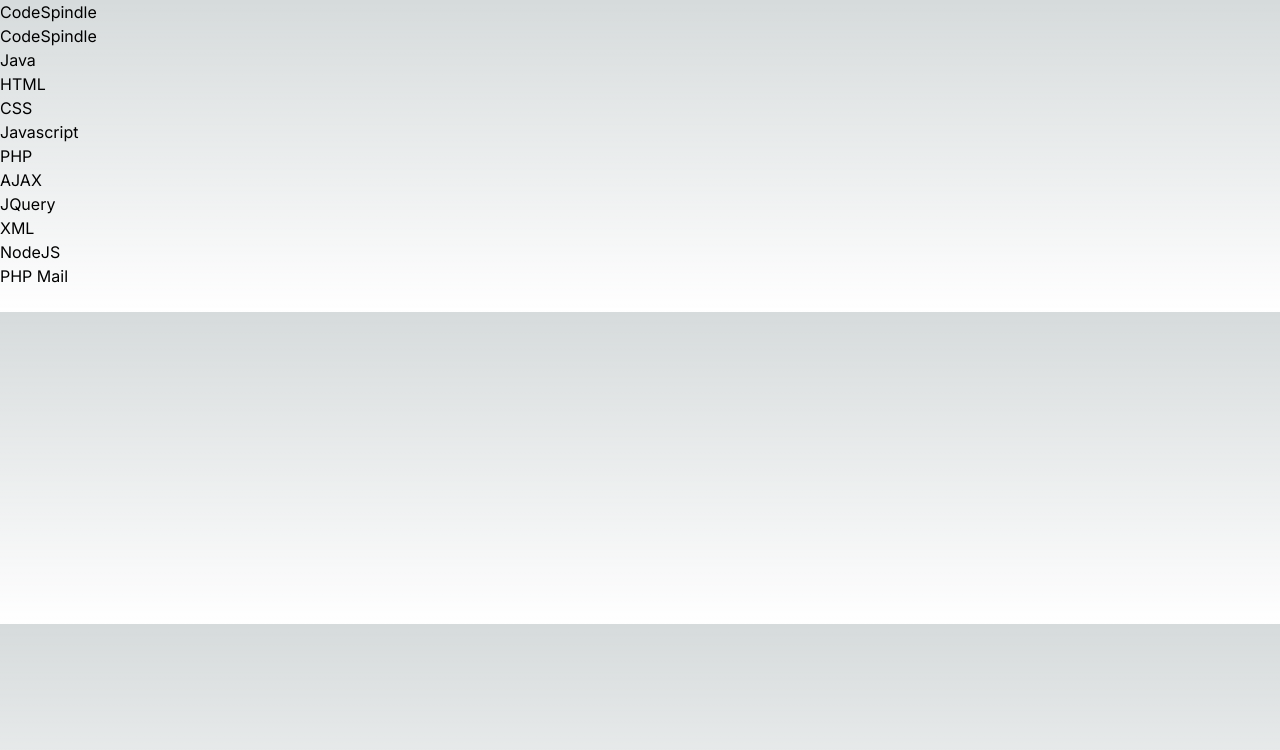
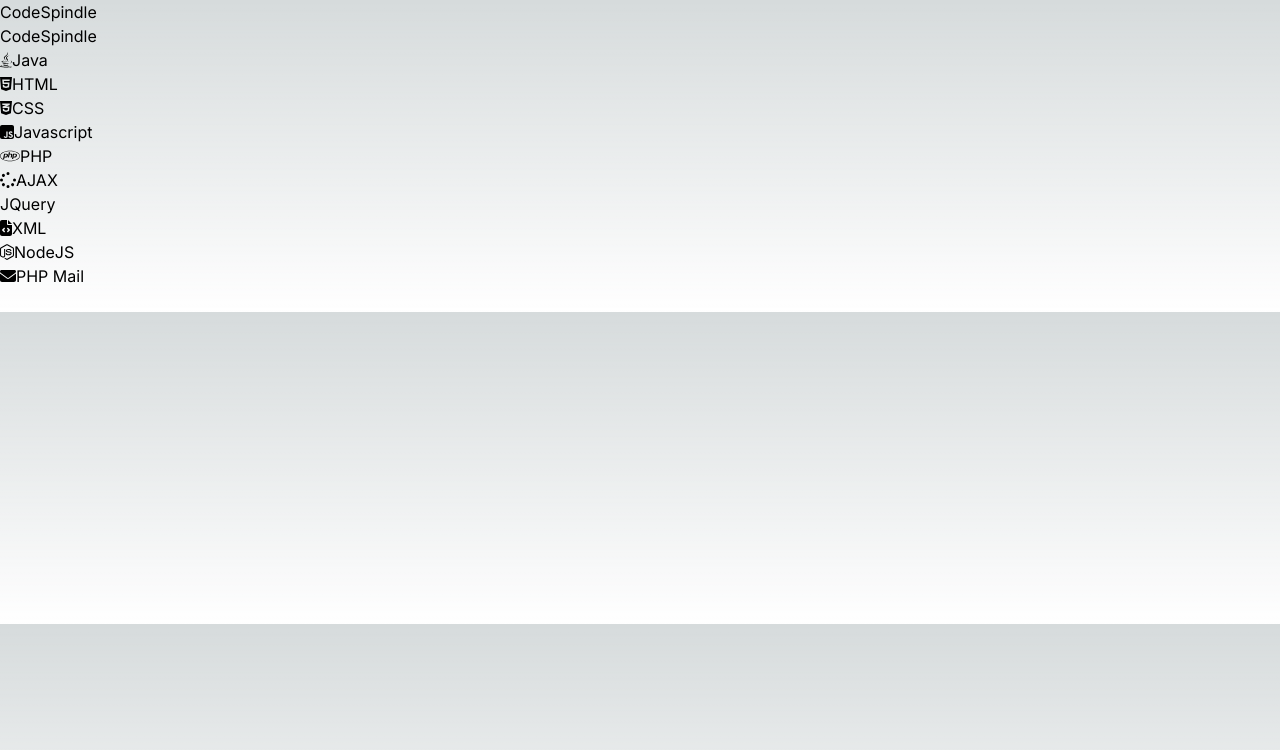
Before and after one commit to TFM-HITESH/CodeSpindle-Reimagined, a Next.js app: page / in a window 1280 px wide. Shown: the top 750 px of the page. Built offline with nearby package versions, Linux system fonts and the light colour scheme.

Commit message:
Navbar with Logos

```diff
--- a/package.json
+++ b/package.json
@@ -9,6 +9,11 @@
     "lint": "next lint"
   },
   "dependencies": {
+    "@fortawesome/fontawesome-free": "^6.4.2",
+    "@fortawesome/fontawesome-svg-core": "^6.4.2",
+    "@fortawesome/free-brands-svg-icons": "^6.4.2",
+    "@fortawesome/free-solid-svg-icons": "^6.4.2",
+    "@fortawesome/react-fontawesome": "^0.2.0",
     "@types/node": "20.5.0",
     "@types/react": "18.2.20",
     "@types/react-dom": "18.2.7",
--- a/src/Components/HiddenNavbar.tsx
+++ b/src/Components/HiddenNavbar.tsx
@@ -39,7 +39,7 @@ const Navbar: React.FC<NavbarProps> = () => {
 
     return (
         //w-full bg-gray-900 : old Design
-        <nav className={`fixed top-[-9.5%] w-full bg-gray-900 ${isVisible ? 'translate-y-full' : 'translate-y-0'}`} style={{ transition: 'transform 0.70s' }}>
+        <nav className={`fixed w-full top-[-8.5%] bg-gradient-to-r from-gray-900 from-15% via-cyan-950 via-40% to-[#181634] to-90% ... ${isVisible ? 'translate-y-full' : 'translate-y-0'}`} style={{ transition: 'transform 0.70s' }}>
             <div className="flex items-center justify-between px-4 py-3 md:px-8 ">
 
                 <div className={`text-white text-xl font-bold ${isMenuOpen ? 'hidden' : 'block'} md:block`}>
@@ -135,7 +135,8 @@ const Navbar: React.FC<NavbarProps> = () => {
                     </button>
                 </div>
             </div>
-            <div className="w-[100%] h-2 bg-cyan-500"></div>
+            <div className="w-[100%] h-0.5 opacity-40 bg-slate-300"></div>
+            {/* <div className="w-[100%] h-2 bg-cyan-500"></div> */}
         </nav>
     );
 }
--- a/src/Components/Navbar.tsx
+++ b/src/Components/Navbar.tsx
@@ -1,6 +1,18 @@
 'use client';
 import Link from 'next/link';
 import React, { useEffect, useState } from 'react';
+//https://fontawesome.com/v5/docs/web/use-with/react#get-started Fontawesome docs
+
+import { FontAwesomeIcon } from '@fortawesome/react-fontawesome';
+import { faJava } from '@fortawesome/free-brands-svg-icons';
+import { faHtml5 } from '@fortawesome/free-brands-svg-icons';
+import { faCss3Alt } from '@fortawesome/free-brands-svg-icons';
+import { faSquareJs } from '@fortawesome/free-brands-svg-icons';
+import { faPhp } from '@fortawesome/free-brands-svg-icons';
+import { faNodeJs } from '@fortawesome/free-brands-svg-icons';
+import { faSpinner } from '@fortawesome/free-solid-svg-icons';
+import { faEnvelope } from '@fortawesome/free-solid-svg-icons';
+import { faFileCode } from '@fortawesome/free-solid-svg-icons';
 
 
 type NavbarProps = {
@@ -32,53 +44,62 @@ const Navbar: React.FC<NavbarProps> = () => {
                         </Link>
                     </div>
 
-                    <li className="px-8 py-2 transition duration-300 ease-in-out opacity-50 transform hover:bg-stone-300 hover:text-black hover:shadow-lg hover:scale-105 rounded-md hover:opacity-100 animate-glow-opacity">
+                    <li className="px-7 py-2 transition duration-300 ease-in-out opacity-50 transform hover:bg-stone-300 hover:text-black hover:shadow-lg hover:scale-105 rounded-md hover:opacity-100 animate-glow-opacity">
                         <Link href="/Java">
+                            <FontAwesomeIcon icon={faJava} className='pr-2 w-5 h-5' />
                             Java
                         </Link>
                     </li>
-                    <li className="px-8 py-2 transition duration-300 ease-in-out opacity-50 transform hover:bg-stone-300 hover:text-black hover:shadow-lg hover:scale-105 rounded-md hover:opacity-100 animate-glow-opacity">
+                    <li className="px-7 py-2 transition duration-300 ease-in-out opacity-50 transform hover:bg-stone-300 hover:text-black hover:shadow-lg hover:scale-105 rounded-md hover:opacity-100 animate-glow-opacity">
                         <Link href="/Html">
+                            <FontAwesomeIcon icon={faHtml5} className='pr-2 w-5 h-5' />
                             HTML
                         </Link>
                     </li>
-                    <li className="px-8 py-2 transition duration-300 ease-in-out opacity-50 transform hover:bg-stone-300 hover:text-black hover:shadow-lg hover:scale-105 rounded-md hover:opacity-100 animate-glow-opacity">
+                    <li className="px-7 py-2 transition duration-300 ease-in-out opacity-50 transform hover:bg-stone-300 hover:text-black hover:shadow-lg hover:scale-105 rounded-md hover:opacity-100 animate-glow-opacity">
                         <Link href="/Html">
+                            <FontAwesomeIcon icon={faCss3Alt} className='pr-2 w-5 h-5' />
                             CSS
                         </Link>
                     </li>
-                    <li className="px-8 py-2 transition duration-300 ease-in-out opacity-50 transform hover:bg-stone-300 hover:text-black hover:shadow-lg hover:scale-105 rounded-md hover:opacity-100 animate-glow-opacity">
+                    <li className="px-7 py-2 transition duration-300 ease-in-out opacity-50 transform hover:bg-stone-300 hover:text-black hover:shadow-lg hover:scale-105 rounded-md hover:opacity-100 animate-glow-opacity">
                         <Link href="/Html">
+                            <FontAwesomeIcon icon={faSquareJs} className='pr-2 w-5 h-5'/>
                             Javascript
                         </Link>
                     </li>
-                    <li className="px-8 py-2 transition duration-300 ease-in-out opacity-50 transform hover:bg-stone-300 hover:text-black hover:shadow-lg hover:scale-105 rounded-md hover:opacity-100 animate-glow-opacity">
+                    <li className="px-7 py-2 transition duration-300 ease-in-out opacity-50 transform hover:bg-stone-300 hover:text-black hover:shadow-lg hover:scale-105 rounded-md hover:opacity-100 animate-glow-opacity">
                         <Link href="/Html">
+                            <FontAwesomeIcon icon={faPhp} className='pr-2 w-5 h-5' />
                             PHP
                         </Link>
                     </li>
-                    <li className="px-8 py-2 transition duration-300 ease-in-out opacity-50 transform hover:bg-stone-300 hover:text-black hover:shadow-lg hover:scale-105 rounded-md hover:opacity-100 animate-glow-opacity">
+                    <li className="px-7 py-2 transition duration-300 ease-in-out opacity-50 transform hover:bg-stone-300 hover:text-black hover:shadow-lg hover:scale-105 rounded-md hover:opacity-100 animate-glow-opacity">
                         <Link href="/Html">
+                            <FontAwesomeIcon icon={faSpinner} className='pr-2 w-5 h-5' />
                             AJAX
                         </Link>
                     </li>
-                    <li className="px-8 py-2 transition duration-300 ease-in-out opacity-50 transform hover:bg-stone-300 hover:text-black hover:shadow-lg hover:scale-105 rounded-md hover:opacity-100 animate-glow-opacity">
+                    <li className="px-7 py-2 transition duration-300 ease-in-out opacity-50 transform hover:bg-stone-300 hover:text-black hover:shadow-lg hover:scale-105 rounded-md hover:opacity-100 animate-glow-opacity">
                         <Link href="/Html">
                             JQuery
                         </Link>
                     </li>
-                    <li className="px-8 py-2 transition duration-300 ease-in-out opacity-50 transform hover:bg-stone-300 hover:text-black hover:shadow-lg hover:scale-105 rounded-md hover:opacity-100 animate-glow-opacity">
+                    <li className="px-7 py-2 transition duration-300 ease-in-out opacity-50 transform hover:bg-stone-300 hover:text-black hover:shadow-lg hover:scale-105 rounded-md hover:opacity-100 animate-glow-opacity">
                         <Link href="/Html">
+                            <FontAwesomeIcon icon={faFileCode} className='pr-2 w-5 h-5' />
                             XML
                         </Link>
                     </li>
-                    <li className="px-8 py-2 transition duration-300 ease-in-out opacity-50 transform hover:bg-stone-300 hover:text-black hover:shadow-lg hover:scale-105 rounded-md hover:opacity-100 animate-glow-opacity">
+                    <li className="px-7 py-2 transition duration-300 ease-in-out opacity-50 transform hover:bg-stone-300 hover:text-black hover:shadow-lg hover:scale-105 rounded-md hover:opacity-100 animate-glow-opacity">
                         <Link href="/Html">
+                            <FontAwesomeIcon icon={faNodeJs} className='pr-2 w-5 h-5' />
                             NodeJS
                         </Link>
                     </li>
-                    <li className="px-8 py-2 transition duration-300 ease-in-out opacity-50 transform hover:bg-stone-300 hover:text-black hover:shadow-lg hover:scale-105 rounded-md hover:opacity-100 animate-glow-opacity">
+                    <li className="px-7 py-2 transition duration-300 ease-in-out opacity-50 transform hover:bg-stone-300 hover:text-black hover:shadow-lg hover:scale-105 rounded-md hover:opacity-100 animate-glow-opacity">
                         <Link href="/Html">
+                            <FontAwesomeIcon icon={faEnvelope} className='pr-2 w-5 h-5' />
                             PHP Mail
                         </Link>
                     </li>
```
Also changed, not shown: 1 other file (tests, documents, lock files or other folders).
